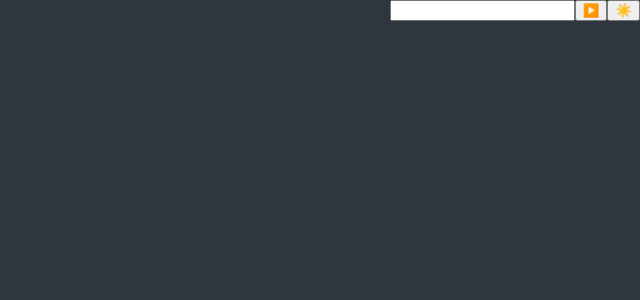
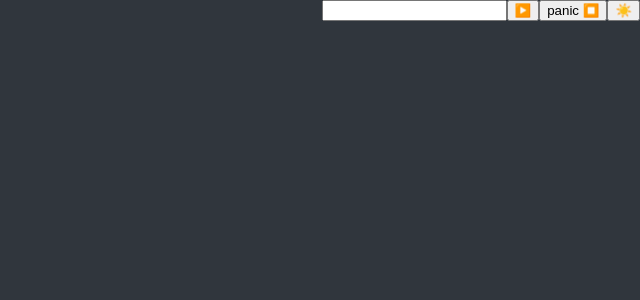
Before and after one commit to CollectifPhosphenes/optopoulpe-web-client, a React (Vite) app: page / in a window 1280 px wide. Shown: the top 300 px of the page, without its empty margins (640-1280 px from the left). Built offline with nearby package versions, Linux system fonts and the light colour scheme.

Commit message:
Adds panic stop button

```diff
--- a/src/App.jsx
+++ b/src/App.jsx
@@ -44,6 +44,7 @@ const App = () => {
         <div>
           <input onChange={e => setUrl(e.target.value)} type="text" value={url}/>
           <button onClick={() => dispatch(changeUrl(url))}>▶️</button>
+          <button onClick={() => dispatch(changeUrl(''))}>panic ⏹️</button>
         </div>
         <button onClick={() => handleThemeChange()}>
           {theme === 'dark' ? '☀️' : '🌙'}
```
